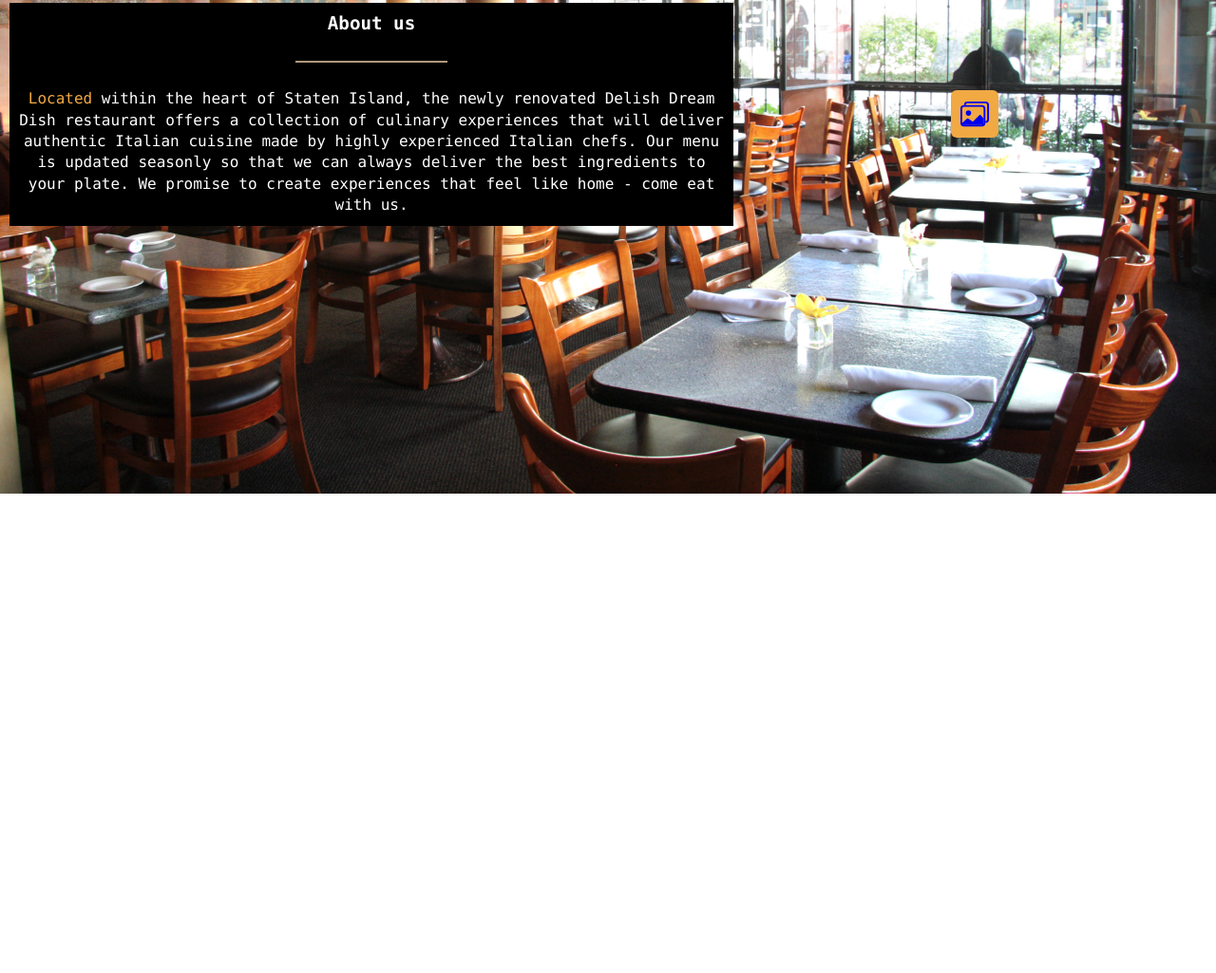
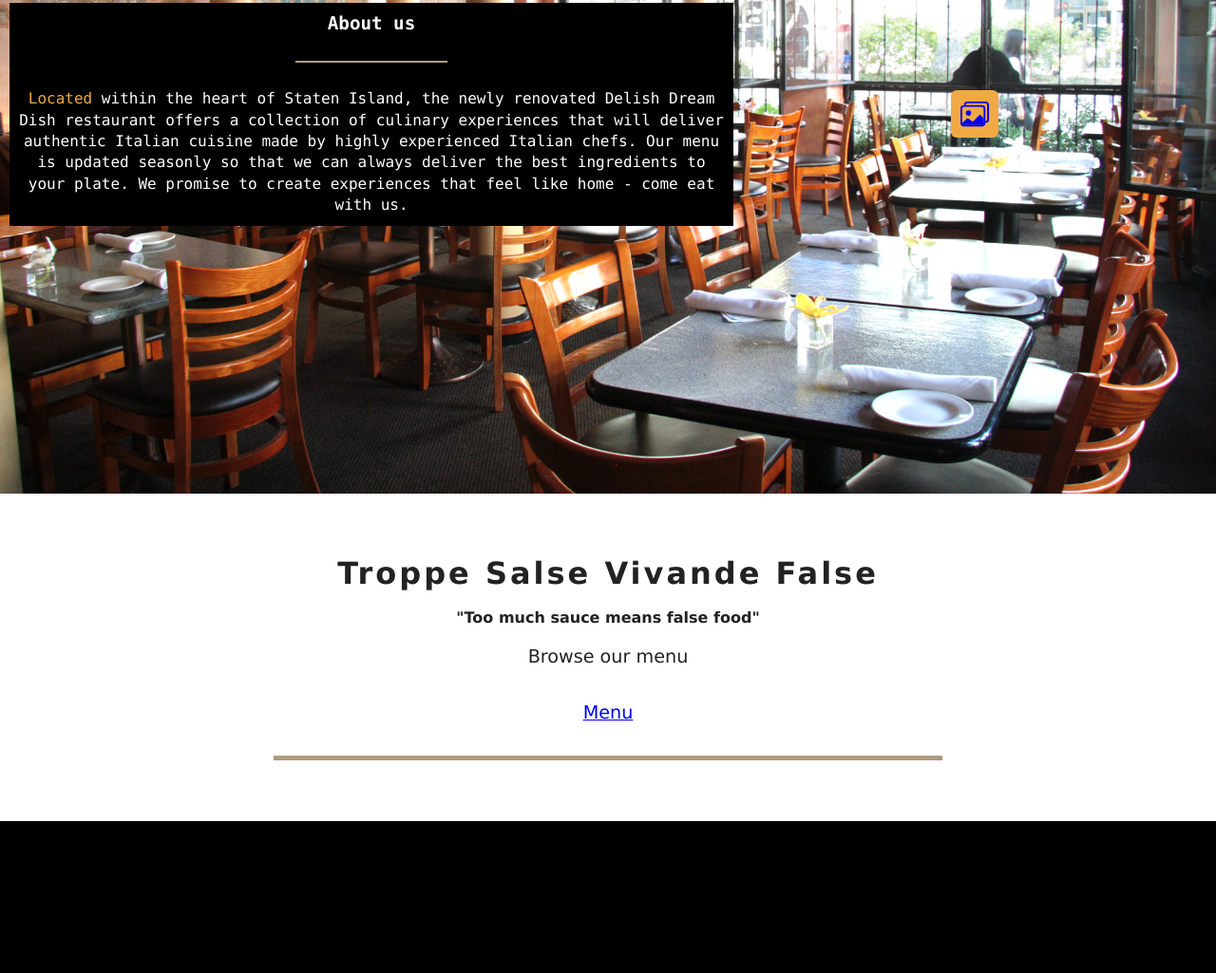
Before and after one commit to yosephAHMED/restaurant-front-end, a React app: page / in a window 1280 px wide. Shown: the part 1334-2359 px from the top of the page at 95% size. Before the commit the page ends 1918 px from the top, so only its background shows below. Built offline with nearby package versions, Linux system fonts and the light colour scheme.

Commit message:
Added a Reservation component. Added an optional children prop to SectionTitle component. Now, we can render links within the SectionTitle component if needed.

```diff
--- a/src/app/App.css
+++ b/src/app/App.css
@@ -286,7 +286,9 @@
     width: 100%;
   }
 }
+/* end of services */
 
+/* start of about */
 .about_us {
   text-align: center;
   margin-top: 2rem;
@@ -343,4 +345,10 @@
 .circle-icon:hover {
   color: yellow;
 }
-/*end of services */
+/*end of about */
+
+/*start of reservations*/
+.black-bg-reservations {
+  background: black;
+  padding: 80px;
+}
--- /dev/null
+++ b/src/components/Reservation.js
@@ -0,0 +1,19 @@
+import React, { Component } from "react";
+import { SectionTitle } from ".";
+import { Link } from "react-router-dom";
+
+export default class Reservation extends Component {
+  render() {
+    return (
+      <>
+        <SectionTitle
+            title="Troppe salse vivande false"
+            quote='"Too much sauce means false food"'
+            subtitle="Browse our menu"
+            children={<Link to="/menu">Menu</Link>}
+        />
+        <section class="black-bg-reservations"></section>
+      </>
+    );
+  }
+}
--- a/src/components/SectionTitle.js
+++ b/src/components/SectionTitle.js
@@ -1,11 +1,12 @@
 import React from "react";
 
-export default function Title({ title, quote, subtitle }) {
+export default function Title({ title, quote, subtitle, children }) {
   return (
     <div className="section-title">
       <h4>{title}</h4>
       <h6>{quote}</h6>
       <p>{subtitle}</p>
+      <p>{children}</p>
       <div />
     </div>
   );
--- a/src/components/index.js
+++ b/src/components/index.js
@@ -3,3 +3,4 @@
 export { default as Banner } from "./Banner";
 export { default as SectionTitle } from "./SectionTitle";
 export { default as About } from "./About";
+export { default as Reservation } from "./Reservation";
--- a/src/components/views/HomePageView.js
+++ b/src/components/views/HomePageView.js
@@ -2,13 +2,14 @@
 import PropTypes from "prop-types";
 import { Link } from "react-router-dom";
 import { render } from "@testing-library/react";
-import { About } from "../";
+import { About, Reservation } from "../";
 
 const HomePageView = (props) => {
   return (
     <>
       <div className="black-bg">
         <About />
+        <Reservation />
       </div>
     </>
   );
```
